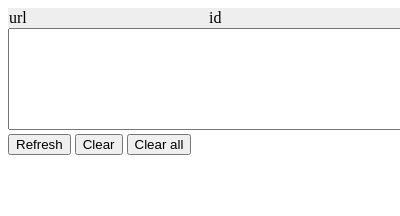
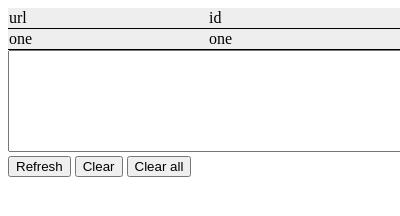
Before and after one commit to lutostag/webextension-formsave, a browser extension: page popup/formsave.html in a window 400 px wide. Shown: the top 216 px of the page. Drawn offline with Linux system fonts and the light colour scheme.

Commit message:
repro for firefox no tooltip bug

```diff
--- a/popup/formsave.html
+++ b/popup/formsave.html
@@ -19,6 +19,7 @@
                     </table>
                     <div class="flex-item">
                         <table id="selection-table">
+                            <tr><td title="something">one</td><td>one</td><td>one</td></tr>
                         </table>
                     </div>
                 </div>
--- a/popup/formsave.js
+++ b/popup/formsave.js
@@ -8,9 +8,9 @@ refresh();
 
 function refresh() {
     var reading = browser.storage.local.get();
-    while (tableContainer.firstChild) {
+    /*while (tableContainer.firstChild) {
         tableContainer.removeChild(tableContainer.firstChild);
-    }
+    }*/
     reading.then((results) => {
         Object.keys(results).forEach(function(result) {
             var tr = document.createElement('tr');
```
